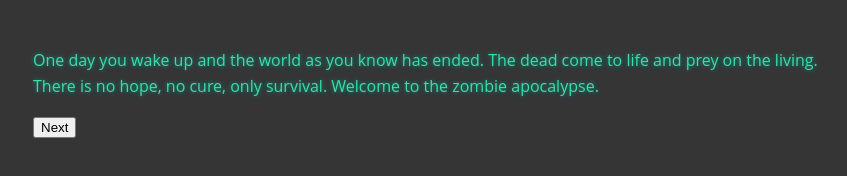
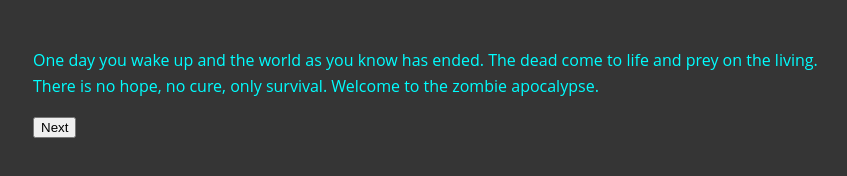
Before and after one commit to bradonf333/JavaScriptProjects, a plain HTML site: page ZombieTextGameVol3/index.html in a window 1280 px wide. Shown: the whole page, without its empty margins (207-1054 px from the left). Drawn offline with Linux system fonts and the light colour scheme.

```diff
--- a/ZombieTextGameVol3/styles/main.css
+++ b/ZombieTextGameVol3/styles/main.css
@@ -6,8 +6,7 @@
     font: 100% "Open Sans", Helvetica, Arial, sans-serif;
     margin: 0 auto;
     max-width: 800px;
-    color: #3fde9c;
-    text-shadow: 0 0 3pt #02999b;
+    color: #00feff;
 }
 h1 {
     font-size: 1.5em;
```
